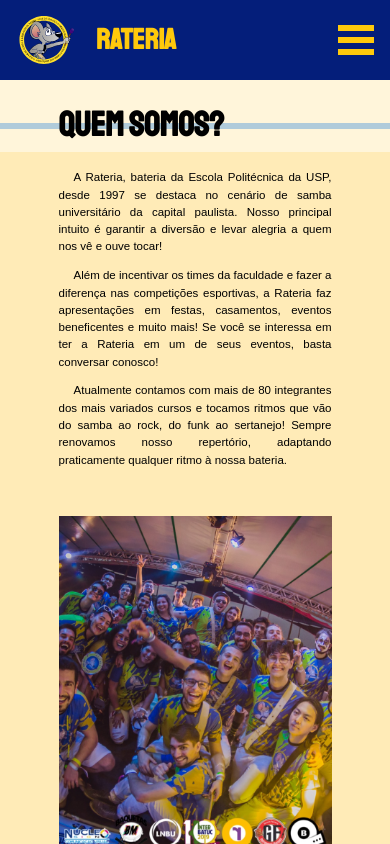
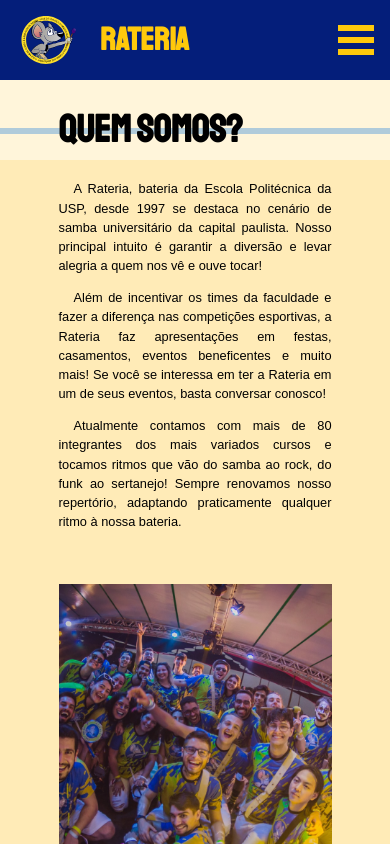
Before and after one commit to rateria/rateria-next-website, a Next.js app: page / in a window 390 px wide. Shown: the top 844 px of the page. Built offline with nearby package versions, Linux system fonts and the light colour scheme; a web font is replaced by a local one.

Commit message:
fix: font size for small screens increased

```diff
--- a/styles/globals.css
+++ b/styles/globals.css
@@ -65,9 +65,15 @@
 	filter: brightness(70%);
 }
 
+@media (max-width: 768px) {
+	:root {
+		font-size: 55%;
+	}
+}
+
 @media (max-width: 425px) {
 	:root {
-		font-size: 45%;
+		font-size: 50%;
 	}
 }
 
```
